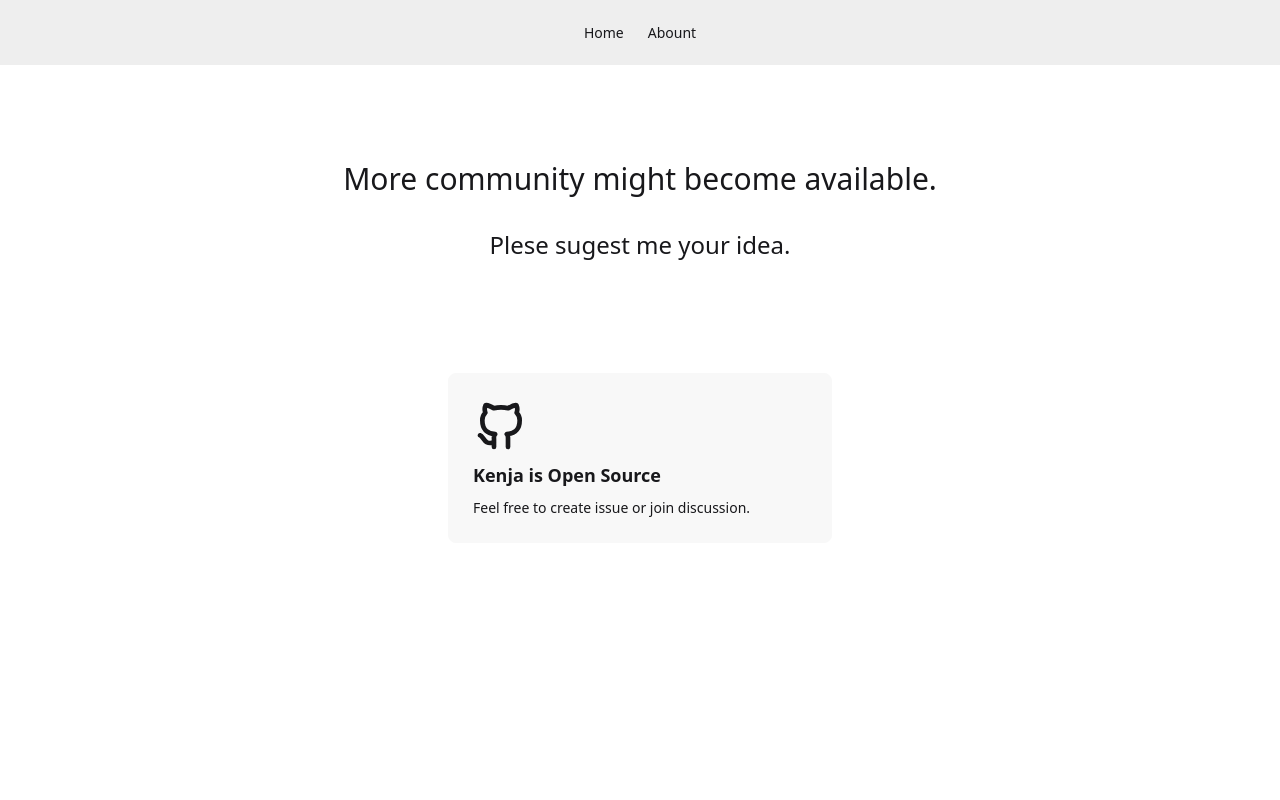
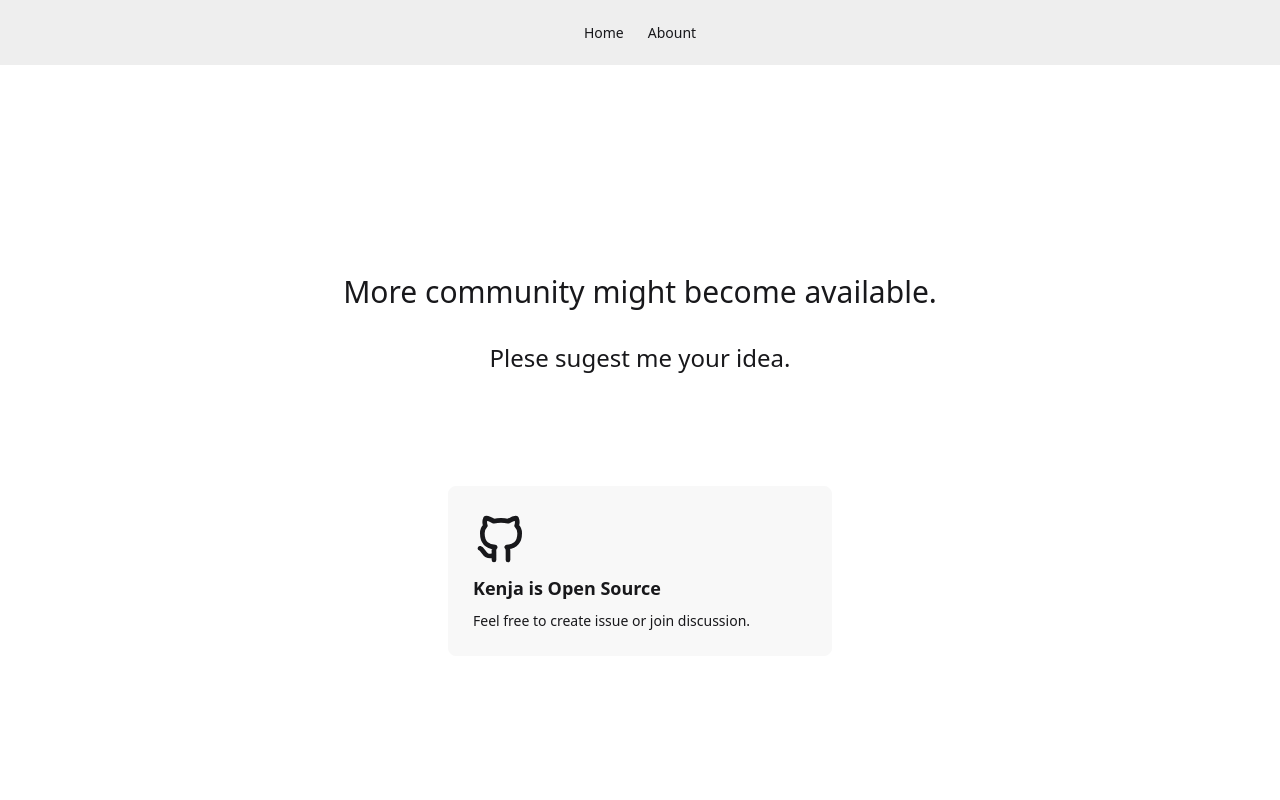
Before and after one commit to honehone12/kenja-web, a SvelteKit app: page /about in a window 1280 px wide. Shown: the top 800 px of the page. Built offline with nearby package versions, Linux system fonts and the light colour scheme.

Commit message:
fixed footer layout

```diff
--- a/src/routes/+page.svelte
+++ b/src/routes/+page.svelte
@@ -2,7 +2,7 @@
     import SearchInput from "$lib/components/SearchInput.svelte";
 </script>
 
-<div class="hero">
+<div class="hero min-h-screen">
     <div class="hero-content flex-col w-screen max-w-3xl">
         <figure class="mb-10 mt-20">
             <img
--- a/src/routes/about/+page.svelte
+++ b/src/routes/about/+page.svelte
@@ -2,9 +2,9 @@
     import GithubCard from "$lib/components/GithubCard.svelte";
 </script>
 
-<div class="hero">
-    <div class="h-screen">
-        <div class="hero-content text-center mt-20">
+<div class="hero min-h-screen">
+    <div>
+        <div class="hero-content text-center">
             <h2 class="text-3xl">More community might become available.</h2>
         </div>
         <div class="hero-content text-center mb-20">
--- a/src/routes/search/+page.svelte
+++ b/src/routes/search/+page.svelte
@@ -5,10 +5,12 @@
     let {data} = $props();
 </script>
 
-<div class="hero">
+<div class="hero min-h-screen">
     <div>
         {#await data.stream}
-            <span class="loading loading-dots loading-xl"></span>
+            <div class="hero-content">
+                <span class="loading loading-dots loading-xl"></span>
+            </div>
         {:then candidates}
             {#each candidates as c}
                 <div class="hero-content">
```
Also changed, not shown: package.json (+4 -4 lines).
